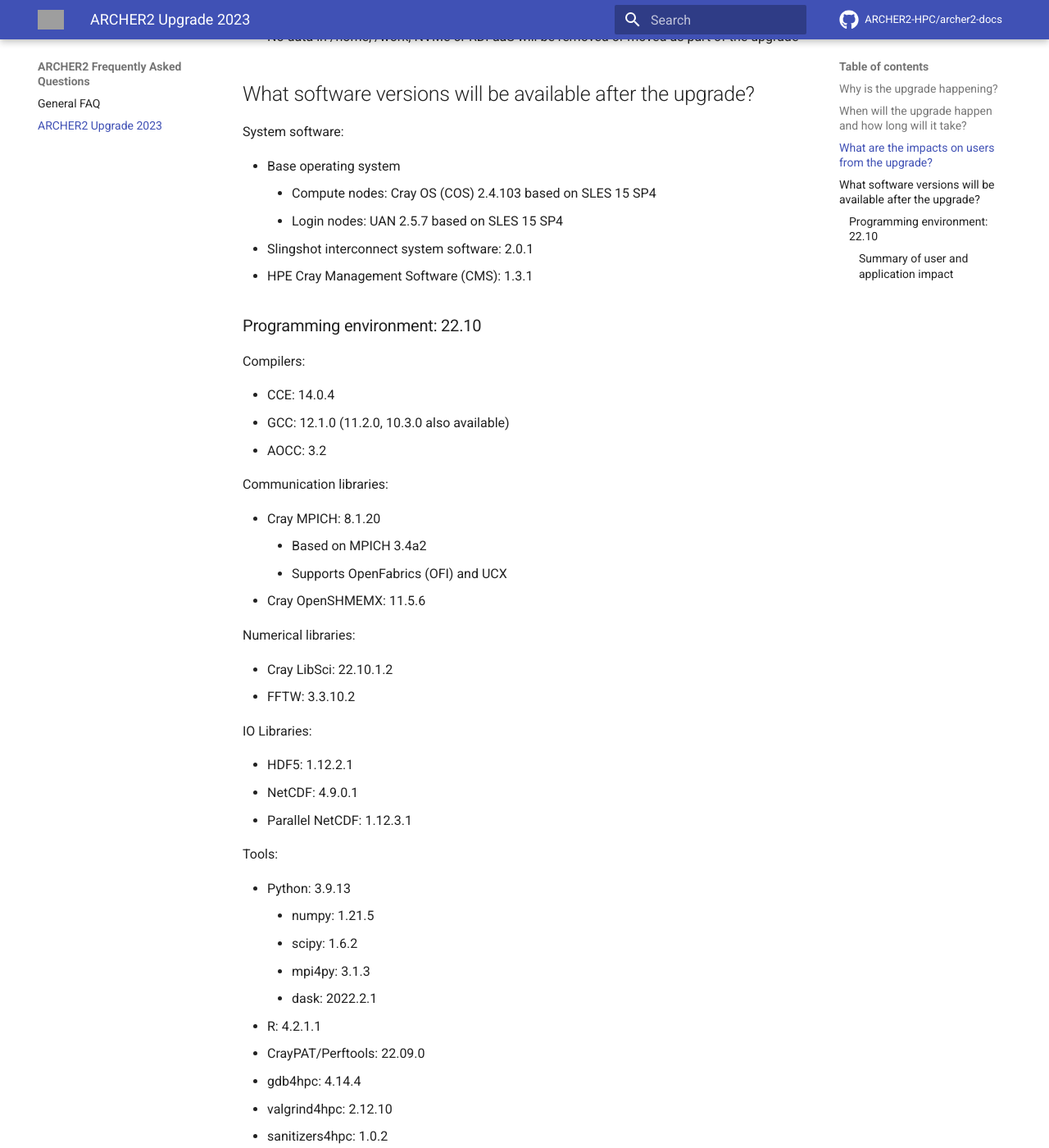
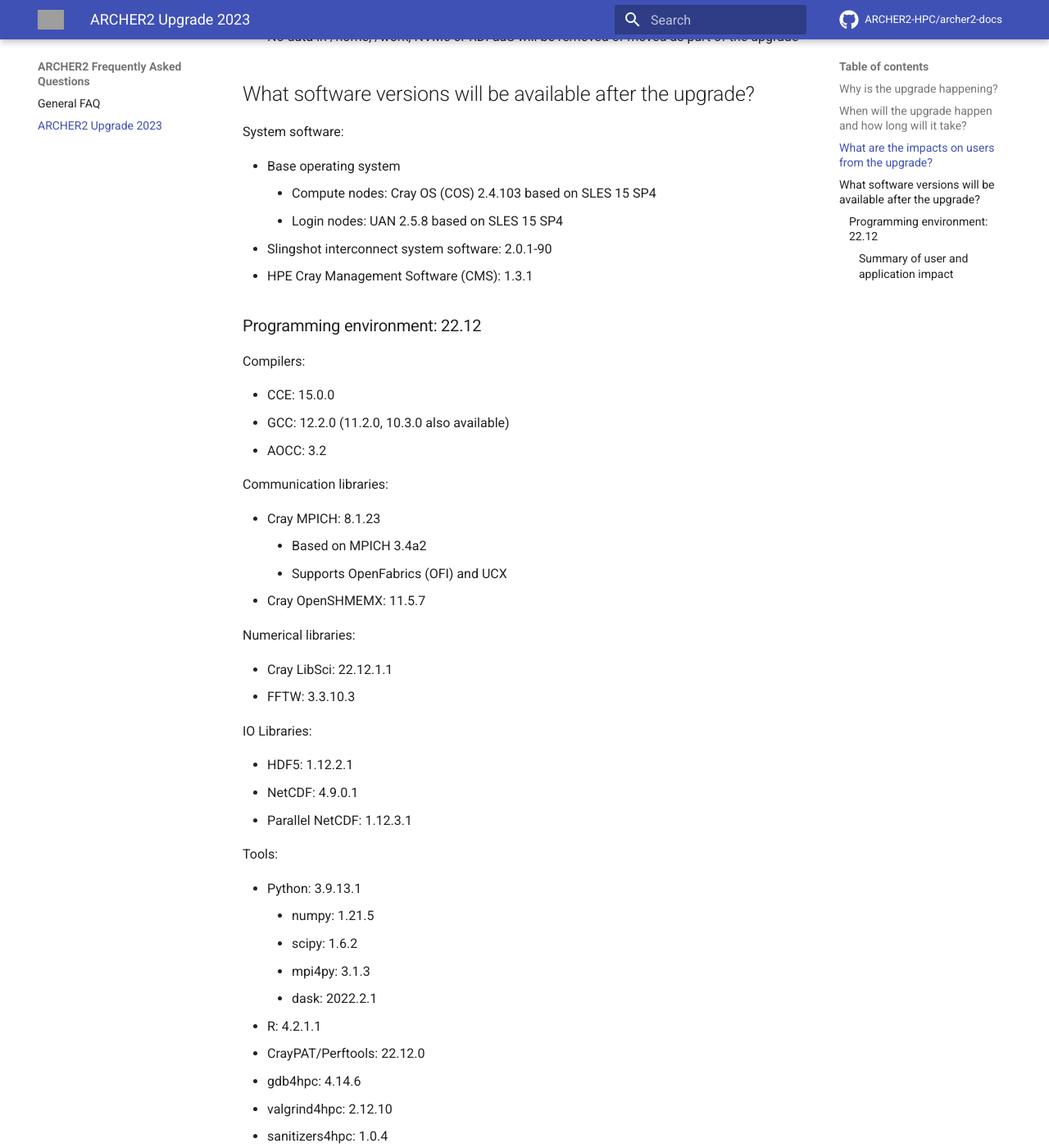
Before and after one commit to ARCHER2-HPC/archer2-docs, an MkDocs documentation site: the page built from docs/faq/upgrade-2023.md, in a window 1280 px wide and 1400 px high, scrolled down 2063 px. Shown: the whole window at 82% size. Built offline with MkDocs 1.6.1 and Material for MkDocs 9.7.7, drawn with Linux system fonts in a browser that asks for light colours; comment, search, counter and statistics services are not loaded; some of the changed text lies outside the part shown; grey boxes are pictures that could not be loaded.

Commit message:
Updates software versions

```diff
--- a/docs/faq/upgrade-2023.md
+++ b/docs/faq/upgrade-2023.md
@@ -84,29 +84,29 @@
 
  - Base operating system
     + Compute nodes: Cray OS (COS) 2.4.103 based on SLES 15 SP4
-    + Login nodes: UAN 2.5.7 based on SLES 15 SP4
- - Slingshot interconnect system software: 2.0.1
+    + Login nodes: UAN 2.5.8 based on SLES 15 SP4
+ - Slingshot interconnect system software: 2.0.1-90
  - HPE Cray Management Software (CMS): 1.3.1
 
-### Programming environment: 22.10
+### Programming environment: 22.12
 
 Compilers:
 
- - CCE: 14.0.4
- - GCC: 12.1.0 (11.2.0, 10.3.0 also available)
+ - CCE: 15.0.0
+ - GCC: 12.2.0 (11.2.0, 10.3.0 also available)
  - AOCC: 3.2
 
 Communication libraries:
 
- - Cray MPICH: 8.1.20
+ - Cray MPICH: 8.1.23
     + Based on MPICH 3.4a2
     + Supports OpenFabrics (OFI) and UCX
-  - Cray OpenSHMEMX: 11.5.6
+  - Cray OpenSHMEMX: 11.5.7
 
 Numerical libraries:
 
- - Cray LibSci: 22.10.1.2
- - FFTW: 3.3.10.2
+ - Cray LibSci: 22.12.1.1
+ - FFTW: 3.3.10.3
 
 IO Libraries:
 
@@ -116,21 +116,21 @@
 
 Tools:
 
- - Python: 3.9.13
+ - Python: 3.9.13.1
     + numpy: 1.21.5
     + scipy: 1.6.2
     + mpi4py: 3.1.3
     + dask: 2022.2.1
  - R: 4.2.1.1
- - CrayPAT/Perftools: 22.09.0
- - gdb4hpc: 4.14.4
+ - CrayPAT/Perftools: 22.12.0
+ - gdb4hpc: 4.14.6
  - valgrind4hpc: 2.12.10
- - sanitizers4hpc: 1.0.2
+ - sanitizers4hpc: 1.0.4
  - Lmod: 3.1.4
 
 #### Summary of user and application impact
 
-For full information, see [CPE 22.10 Release Notes](https://github.com/PE-Cray/cpe-changelog/blob/main/ex/cpe-22.10-sles15-sp3-FullReleaseNotes.txt)
+For full information, see [CPE 22.12 Release Notes](https://github.com/PE-Cray/cpe-changelog/blob/main/ex/cpe-22.12-sles15-sp4-FullReleaseNotes.txt)
 
 **CCE 14**
 
@@ -141,6 +141,6 @@
 will be removed in a future release.  CCE 14 will issue warning messages when these are
 encountered, providing time to adapt the application to use standard Fortran.
 
-**HPE Cray MPICH 8.1.20**
+**HPE Cray MPICH 8.1.23**
 
-Cray MPICH 8.1.20 can support only ~2040 simultaneous MPI communicators.
+Cray MPICH 8.1.23 can support only ~2040 simultaneous MPI communicators.
```
Also changed, not shown: other parts of docs/faq/upgrade-2023.md (+1 -1 lines).
